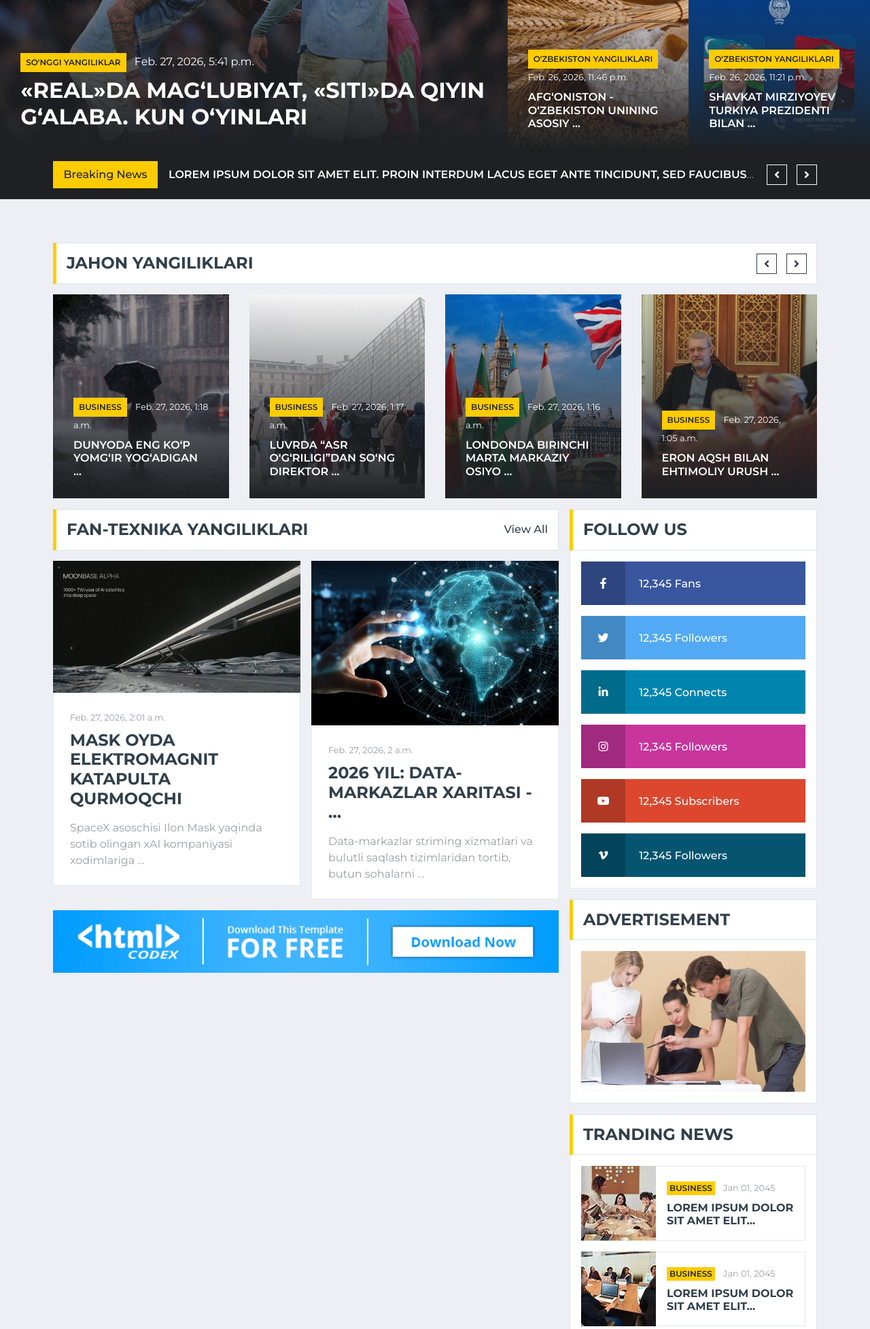
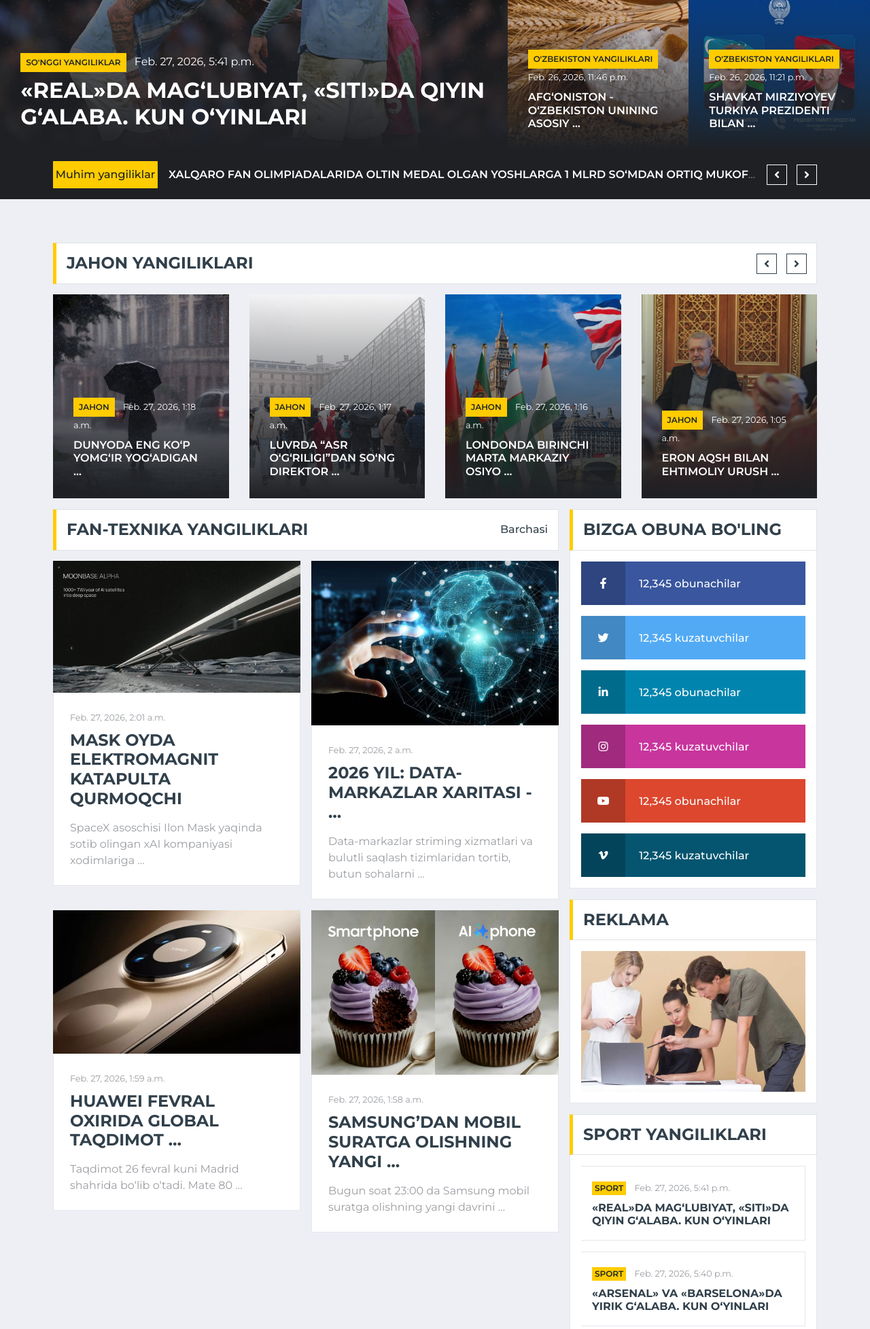
Before and after one commit to xosiyatimdeveloper/KunUzClone, a Django app: page / in a window 1280 px wide. Shown: the part 505-2460 px from the top of the page at 68% size. Run offline with Django 5.2, Linux system fonts and the light colour scheme; data comes from the database, SQL or seed files in the repository; both versions use the stored data as it was after the commit; some libraries are stand-ins or nearby versions.

Commit message:
sport_news  yozildi 8-kun

```diff
--- a/app/views.py
+++ b/app/views.py
@@ -32,6 +32,10 @@ def home_page(request):
     fan_news_2 = News.published.all().filter(category__name="Texnologiya").order_by('-publish_time')[1]
     fan_news_3 = News.published.all().filter(category__name="Texnologiya").order_by('-publish_time')[2]
     fan_news_4 = News.published.all().filter(category__name="Texnologiya").order_by('-publish_time')[3]
+    sport_news_1 = News.published.all().filter(category__name="Sport").order_by('-publish_time')[0]
+    sport_news_2 = News.published.all().filter(category__name="Sport").order_by('-publish_time')[1]
+    sport_news_3 = News.published.all().filter(category__name="Sport").order_by('-publish_time')[2]
+    sport_news_4 = News.published.all().filter(category__name="Sport").order_by('-publish_time')[3]
     context = {
         'news_list': news_list,
         'mixin_news': mixin_news,
@@ -43,7 +47,11 @@ def home_page(request):
         'fan_news_1': fan_news_1,
         'fan_news_2': fan_news_2,
         'fan_news_3': fan_news_3,
-        'fan_news_4': fan_news_4
+        'fan_news_4': fan_news_4,
+        'sport_news_1':sport_news_1,
+        'sport_news_2': sport_news_2,
+        'sport_news_3': sport_news_3,
+        'sport_news_4': sport_news_4,
     }
 
     return render(request, 'news/index.html', context=context)
--- a/templates/news/index.html
+++ b/templates/news/index.html
@@ -91,11 +91,11 @@
             <div class="row align-items-center bg-dark">
                 <div class="col-12">
                     <div class="d-flex justify-content-between">
-                        <div class="bg-primary text-dark text-center font-weight-medium py-2" style="width: 170px;">Breaking News</div>
+                        <div class="bg-primary text-dark text-center font-weight-medium py-2" style="width: 170px;">Muhim yangiliklar</div>
                         <div class="owl-carousel tranding-carousel position-relative d-inline-flex align-items-center ml-3"
                             style="width: calc(100% - 170px); padding-right: 90px;">
-                            <div class="text-truncate"><a class="text-white text-uppercase font-weight-semi-bold" href="">Lorem ipsum dolor sit amet elit. Proin interdum lacus eget ante tincidunt, sed faucibus nisl sodales</a></div>
-                            <div class="text-truncate"><a class="text-white text-uppercase font-weight-semi-bold" href="">Lorem ipsum dolor sit amet elit. Proin interdum lacus eget ante tincidunt, sed faucibus nisl sodales</a></div>
+                            <div class="text-truncate"><a class="text-white text-uppercase font-weight-semi-bold" href="">Xalqaro fan olimpiadalarida oltin medal olgan yoshlarga 1 mlrd so‘mdan ortiq mukofot to‘lanadi</a></div>
+                            <div class="text-truncate"><a class="text-white text-uppercase font-weight-semi-bold" href="">mukofot to‘lanadi.Xalqaro fan olimpiadalarida oltin medal olgan yoshlarga 1 mlrd so‘mdan ortiq mukofot to‘lanadi</a></div>
                         </div>
                     </div>
                 </div>
@@ -118,7 +118,7 @@
                     <div class="overlay">
                         <div class="mb-2">
                             <a class="badge badge-primary text-uppercase font-weight-semi-bold p-2 mr-2"
-                                href="">Business</a>
+                                href="">jahon</a>
                             <a class="text-white" href=""><small>{{ new.publish_time }}</small></a>
                         </div>
                         <a class="h6 m-0 text-white text-uppercase font-weight-semi-bold" href="">{{ new.title | truncatewords:5 }}</a>
@@ -140,7 +140,7 @@
                         <div class="col-12">
                             <div class="section-title">
                                 <h4 class="m-0 text-uppercase font-weight-bold">Fan-texnika yangiliklari</h4>
-                                <a class="text-secondary font-weight-medium text-decoration-none" href="">View All</a>
+                                <a class="text-secondary font-weight-medium text-decoration-none" href="">Barchasi</a>
                             </div>
                         </div>
                         <div class="col-lg-6">
@@ -187,41 +187,67 @@
 <!--                                </div>-->
                             </div>
                         </div>
-                        <div class="col-lg-12 mb-3">
-                            <a href=""><img class="img-fluid w-100" src="{% static 'img/ads-728x90.png'%}" alt=""></a>
-                        </div>
+                         <div class="col-lg-6">
+                            <div class="position-relative mb-3">
+                                <img class="img-fluid w-100" src="{{ fan_news_3.image.url }}" style="object-fit: cover;">
+                                <div class="bg-white border border-top-0 p-4">
+                                    <div class="mb-2">
+                                        <a class="text-body" href=""><small>{{ fan_news_3.publish_time}}</small></a>
+                                    </div>
+                                    <a class="h4 d-block mb-3 text-secondary text-uppercase font-weight-bold" href="">{{ fan_news_3.title | truncatewords:5 }}</a>
+                                    <p class="m-0">{{ fan_news_3.body | truncatewords:10 }}</p>
+                                </div>
+                            </div>
+                         </div>
+                         <div class="col-lg-6">
+                            <div class="position-relative mb-3">
+                                <img class="img-fluid w-100" src="{{ fan_news_4.image.url }}" style="object-fit: cover;">
+                                <div class="bg-white border border-top-0 p-4">
+                                    <div class="mb-2">
+                                        <a class="text-body" href=""><small>{{ fan_news_4.publish_time}}</small></a>
+                                    </div>
+                                    <a class="h4 d-block mb-3 text-secondary text-uppercase font-weight-bold" href="">{{ fan_news_4.title | truncatewords:5 }}</a>
+                                    <p class="m-0">{{ fan_news_4.body | truncatewords:10 }}</p>
+                                </div>
+                            </div>
+                         </div>
+
+
+<!--                        <div class="col-lg-12 mb-3">-->
+<!--                            <a href=""><img class="img-fluid w-100" src="{% static 'img/ads-728x90.png'%}" alt=""></a>-->
+<!--                        </div>-->
                     </div>
                 </div>
                 <div class="col-lg-4">
                     <!-- Social Follow Start -->
                     <div class="mb-3">
                         <div class="section-title mb-0">
-                            <h4 class="m-0 text-uppercase font-weight-bold">Follow Us</h4>
+                            <h4 class="m-0 text-uppercase font-weight-bold">Bizga obuna bo'ling</h4>
                         </div>
                         <div class="bg-white border border-top-0 p-3">
                             <a href="" class="d-block w-100 text-white text-decoration-none mb-3" style="background: #39569E;">
                                 <i class="fab fa-facebook-f text-center py-4 mr-3" style="width: 65px; background: rgba(0, 0, 0, .2);"></i>
-                                <span class="font-weight-medium">12,345 Fans</span>
+                                <span class="font-weight-medium">12,345 obunachilar</span>
                             </a>
                             <a href="" class="d-block w-100 text-white text-decoration-none mb-3" style="background: #52AAF4;">
                                 <i class="fab fa-twitter text-center py-4 mr-3" style="width: 65px; background: rgba(0, 0, 0, .2);"></i>
-                                <span class="font-weight-medium">12,345 Followers</span>
+                                <span class="font-weight-medium">12,345 kuzatuvchilar</span>
                             </a>
                             <a href="" class="d-block w-100 text-white text-decoration-none mb-3" style="background: #0185AE;">
                                 <i class="fab fa-linkedin-in text-center py-4 mr-3" style="width: 65px; background: rgba(0, 0, 0, .2);"></i>
-                                <span class="font-weight-medium">12,345 Connects</span>
+                                <span class="font-weight-medium">12,345 obunachilar</span>
                             </a>
                             <a href="" class="d-block w-100 text-white text-decoration-none mb-3" style="background: #C8359D;">
                                 <i class="fab fa-instagram text-center py-4 mr-3" style="width: 65px; background: rgba(0, 0, 0, .2);"></i>
-                                <span class="font-weight-medium">12,345 Followers</span>
+                                <span class="font-weight-medium">12,345 kuzatuvchilar</span>
                             </a>
                             <a href="" class="d-block w-100 text-white text-decoration-none mb-3" style="background: #DC472E;">
                                 <i class="fab fa-youtube text-center py-4 mr-3" style="width: 65px; background: rgba(0, 0, 0, .2);"></i>
-                                <span class="font-weight-medium">12,345 Subscribers</span>
+                                <span class="font-weight-medium">12,345 obunachilar</span>
                             </a>
                             <a href="" class="d-block w-100 text-white text-decoration-none" style="background: #055570;">
                                 <i class="fab fa-vimeo-v text-center py-4 mr-3" style="width: 65px; background: rgba(0, 0, 0, .2);"></i>
-                                <span class="font-weight-medium">12,345 Followers</span>
+                                <span class="font-weight-medium">12,345 kuzatuvchilar</span>
                             </a>
                         </div>
                     </div>
@@ -230,7 +256,7 @@
                     <!-- Ads Start -->
                     <div class="mb-3">
                         <div class="section-title mb-0">
-                            <h4 class="m-0 text-uppercase font-weight-bold">Advertisement</h4>
+                            <h4 class="m-0 text-uppercase font-weight-bold">Reklama</h4>
                         </div>
                         <div class="bg-white text-center border border-top-0 p-3">
                             <a href=""><img class="img-fluid" src="{% static 'img/news-800x500-2.jpg'%}" alt=""></a>
@@ -241,102 +267,92 @@
                     <!-- Popular News Start -->
                     <div class="mb-3">
                         <div class="section-title mb-0">
-                            <h4 class="m-0 text-uppercase font-weight-bold">Tranding News</h4>
+                            <h4 class="m-0 text-uppercase font-weight-bold">Sport yangiliklari</h4>
                         </div>
                         <div class="bg-white border border-top-0 p-3">
                             <div class="d-flex align-items-center bg-white mb-3" style="height: 110px;">
-                                <img class="img-fluid" src="{% static 'img/news-110x110-1.jpg'%}" alt="">
+<!--                                <img class="img-fluid" src="{{ sport_news_1.image.url }}" alt="">-->
                                 <div class="w-100 h-100 px-3 d-flex flex-column justify-content-center border border-left-0">
                                     <div class="mb-2">
-                                        <a class="badge badge-primary text-uppercase font-weight-semi-bold p-1 mr-2" href="">Business</a>
-                                        <a class="text-body" href=""><small>Jan 01, 2045</small></a>
+                                        <a class="badge badge-primary text-uppercase font-weight-semi-bold p-1 mr-2" href="">Sport</a>
+                                        <a class="text-body" href=""><small>{{ sport_news_1.publish_time }}</small></a>
                                     </div>
-                                    <a class="h6 m-0 text-secondary text-uppercase font-weight-bold" href="">Lorem ipsum dolor sit amet elit...</a>
+                                    <a class="h6 m-0 text-secondary text-uppercase font-weight-bold" href="">{{ sport_news_1.title}}</a>
                                 </div>
                             </div>
                             <div class="d-flex align-items-center bg-white mb-3" style="height: 110px;">
-                                <img class="img-fluid" src="{% static 'img/news-110x110-2.jpg'%}" alt="">
+<!--                                <img class="img-fluid" src="{{ sport_news_2.image.url}}" alt="">-->
                                 <div class="w-100 h-100 px-3 d-flex flex-column justify-content-center border border-left-0">
                                     <div class="mb-2">
-                                        <a class="badge badge-primary text-uppercase font-weight-semi-bold p-1 mr-2" href="">Business</a>
-                                        <a class="text-body" href=""><small>Jan 01, 2045</small></a>
+                                        <a class="badge badge-primary text-uppercase font-weight-semi-bold p-1 mr-2" href="">Sport</a>
+                                        <a class="text-body" href=""><small>{{ sport_news_2.publish_time }}</small></a>
                                     </div>
-                                    <a class="h6 m-0 text-secondary text-uppercase font-weight-bold" href="">Lorem ipsum dolor sit amet elit...</a>
+                                    <a class="h6 m-0 text-secondary text-uppercase font-weight-bold" href="">{{ sport_news_2.title}}</a>
                                 </div>
                             </div>
                             <div class="d-flex align-items-center bg-white mb-3" style="height: 110px;">
-                                <img class="img-fluid" src="{% static 'img/news-110x110-3.jpg'%}" alt="">
+<!--                                <img class="img-fluid" src="{{ sport_news_3.image.url }}" alt="">-->
                                 <div class="w-100 h-100 px-3 d-flex flex-column justify-content-center border border-left-0">
                                     <div class="mb-2">
-                                        <a class="badge badge-primary text-uppercase font-weight-semi-bold p-1 mr-2" href="">Business</a>
-                                        <a class="text-body" href=""><small>Jan 01, 2045</small></a>
+                                        <a class="badge badge-primary text-uppercase font-weight-semi-bold p-1 mr-2" href="">Sport</a>
+                                        <a class="text-body" href=""><small>{{ sport_news_3.publish_time}}</small></a>
                                     </div>
-                                    <a class="h6 m-0 text-secondary text-uppercase font-weight-bold" href="">Lorem ipsum dolor sit amet elit...</a>
+                                    <a class="h6 m-0 text-secondary text-uppercase font-weight-bold" href="">{{ sport_news_3.title}}</a>
                                 </div>
                             </div>
                             <div class="d-flex align-items-center bg-white mb-3" style="height: 110px;">
-                                <img class="img-fluid" src="{% static 'img/news-110x110-4.jpg'%}" alt="">
+<!--                                <img class="img-fluid" src="{{ sport_news_4.image.url}}" alt="">-->
                                 <div class="w-100 h-100 px-3 d-flex flex-column justify-content-center border border-left-0">
                                     <div class="mb-2">
-                                        <a class="badge badge-primary text-uppercase font-weight-semi-bold p-1 mr-2" href="">Business</a>
-                                        <a class="text-body" href=""><small>Jan 01, 2045</small></a>
+                                        <a class="badge badge-primary text-uppercase font-weight-semi-bold p-1 mr-2" href="">Sport</a>
+                                        <a class="text-body" href=""><small>{{ sport_news_4.publish_time}}</small></a>
                                     </div>
-                                    <a class="h6 m-0 text-secondary text-uppercase font-weight-bold" href="">Lorem ipsum dolor sit amet elit...</a>
-                                </div>
-                            </div>
-                            <div class="d-flex align-items-center bg-white mb-3" style="height: 110px;">
-                                <img class="img-fluid" src="{% static 'img/news-110x110-5.jpg'%}" alt="">
-                                <div class="w-100 h-100 px-3 d-flex flex-column justify-content-center border border-left-0">
-                                    <div class="mb-2">
-                                        <a class="badge badge-primary text-uppercase font-weight-semi-bold p-1 mr-2" href="">Business</a>
-                                        <a class="text-body" href=""><small>Jan 01, 2045</small></a>
-                                    </div>
-                                    <a class="h6 m-0 text-secondary text-uppercase font-weight-bold" href="">Lorem ipsum dolor sit amet elit...</a>
+                                    <a class="h6 m-0 text-secondary text-uppercase font-weight-bold" href="">{{ sport_news_4.title}}</a>
                                 </div>
                             </div>
                         </div>
                     </div>
                     <!-- Popular News End -->
 
-                    <!-- Newsletter Start -->
-                    <div class="mb-3">
-                        <div class="section-title mb-0">
-                            <h4 class="m-0 text-uppercase font-weight-bold">Newsletter</h4>
-                        </div>
-                        <div class="bg-white text-center border border-top-0 p-3">
-                            <p>Aliqu justo et labore at eirmod justo sea erat diam dolor diam vero kasd</p>
-                            <div class="input-group mb-2" style="width: 100%;">
-                                <input type="text" class="form-control form-control-lg" placeholder="Your Email">
-                                <div class="input-group-append">
-                                    <button class="btn btn-primary font-weight-bold px-3">Sign Up</button>
-                                </div>
-                            </div>
-                            <small>Lorem ipsum dolor sit amet elit</small>
-                        </div>
-                    </div>
-                    <!-- Newsletter End -->
+<!--                    &lt;!&ndash; Newsletter Start &ndash;&gt;-->
+<!--                    <div class="mb-3">-->
+<!--                        <div class="section-title mb-0">-->
+<!--                            <h4 class="m-0 text-uppercase font-weight-bold">Newsletter</h4>-->
+<!--                        </div>-->
+<!--                        <div class="bg-white text-center border border-top-0 p-3">-->
+<!--                            <p>Aliqu justo et labore at eirmod justo sea erat diam dolor diam vero kasd</p>-->
+<!--                            <div class="input-group mb-2" style="width: 100%;">-->
+<!--                                <input type="text" class="form-control form-control-lg" placeholder="Your Email">-->
+<!--                                <div class="input-group-append">-->
+<!--                                    <button class="btn btn-primary font-weight-bold px-3">Sign Up</button>-->
+<!--                                </div>-->
+<!--                            </div>-->
+<!--                            <small>Lorem ipsum dolor sit amet elit</small>-->
+<!--                        </div>-->
+<!--                    </div>-->
+<!--                    &lt;!&ndash; Newsletter End &ndash;&gt;-->
 
-                    <!-- Tags Start -->
-                    <div class="mb-3">
-                        <div class="section-title mb-0">
-                            <h4 class="m-0 text-uppercase font-weight-bold">Tags</h4>
-                        </div>
-                        <div class="bg-white border border-top-0 p-3">
-                            <div class="d-flex flex-wrap m-n1">
-                                <a href="" class="btn btn-sm btn-outline-secondary m-1">Politics</a>
-                                <a href="" class="btn btn-sm btn-outline-secondary m-1">Business</a>
-                                <a href="" class="btn btn-sm btn-outline-secondary m-1">Corporate</a>
-                                <a href="" class="btn btn-sm btn-outline-secondary m-1">Business</a>
-                                <a href="" class="btn btn-sm btn-outline-secondary m-1">Health</a>
-                                <a href="" class="btn btn-sm btn-outline-secondary m-1">Education</a>
-                                <a href="" class="btn btn-sm btn-outline-secondary m-1">Science</a>
-                                <a href="" class="btn btn-sm btn-outline-secondary m-1">Business</a>
-                                <a href="" class="btn btn-sm btn-outline-secondary m-1">Foods</a>
-                                <a href="" class="btn btn-sm btn-outline-secondary m-1">Travel</a>
-                            </div>
-                        </div>
-                    </div>
-                    <!-- Tags End -->
+<!--                    &lt;!&ndash; Tags Start &ndash;&gt;-->
+<!--                    <div class="mb-3">-->
+<!--                        <div class="section-title mb-0">-->
+<!--                            <h4 class="m-0 text-uppercase font-weight-bold">Tags</h4>-->
+<!--                        </div>-->
+<!--                        <div class="bg-white border border-top-0 p-3">-->
+<!--                            <div class="d-flex flex-wrap m-n1">-->
+<!--                                <a href="" class="btn btn-sm btn-outline-secondary m-1">Politics</a>-->
+<!--                                <a href="" class="btn btn-sm btn-outline-secondary m-1">Business</a>-->
+<!--                                <a href="" class="btn btn-sm btn-outline-secondary m-1">Corporate</a>-->
+<!--                                <a href="" class="btn btn-sm btn-outline-secondary m-1">Business</a>-->
+<!--                                <a href="" class="btn btn-sm btn-outline-secondary m-1">Health</a>-->
+<!--                                <a href="" class="btn btn-sm btn-outline-secondary m-1">Education</a>-->
+<!--                                <a href="" class="btn btn-sm btn-outline-secondary m-1">Science</a>-->
+<!--                                <a href="" class="btn btn-sm btn-outline-secondary m-1">Business</a>-->
+<!--                                <a href="" class="btn btn-sm btn-outline-secondary m-1">Foods</a>-->
+<!--                                <a href="" class="btn btn-sm btn-outline-secondary m-1">Travel</a>-->
+<!--                            </div>-->
+<!--                        </div>-->
+<!--                    </div>-->
+<!--                    &lt;!&ndash; Tags End &ndash;&gt;-->
                 </div>
             </div>
         </div>
```
Also changed, not shown: db.sqlite3, media/new/images/6LeF6AdN7vs9TVYMs2Xs6UktpGk-W2Wb.jpg (added), media/new/images/futbol.jpg (added), media/new/images/sport.jpg (added), media/new/images/v8zmaciC2agb6jVgMrKxCMEk8XUzSoOn.jpg (added), media/new/images/zakovat.jpg (added).
